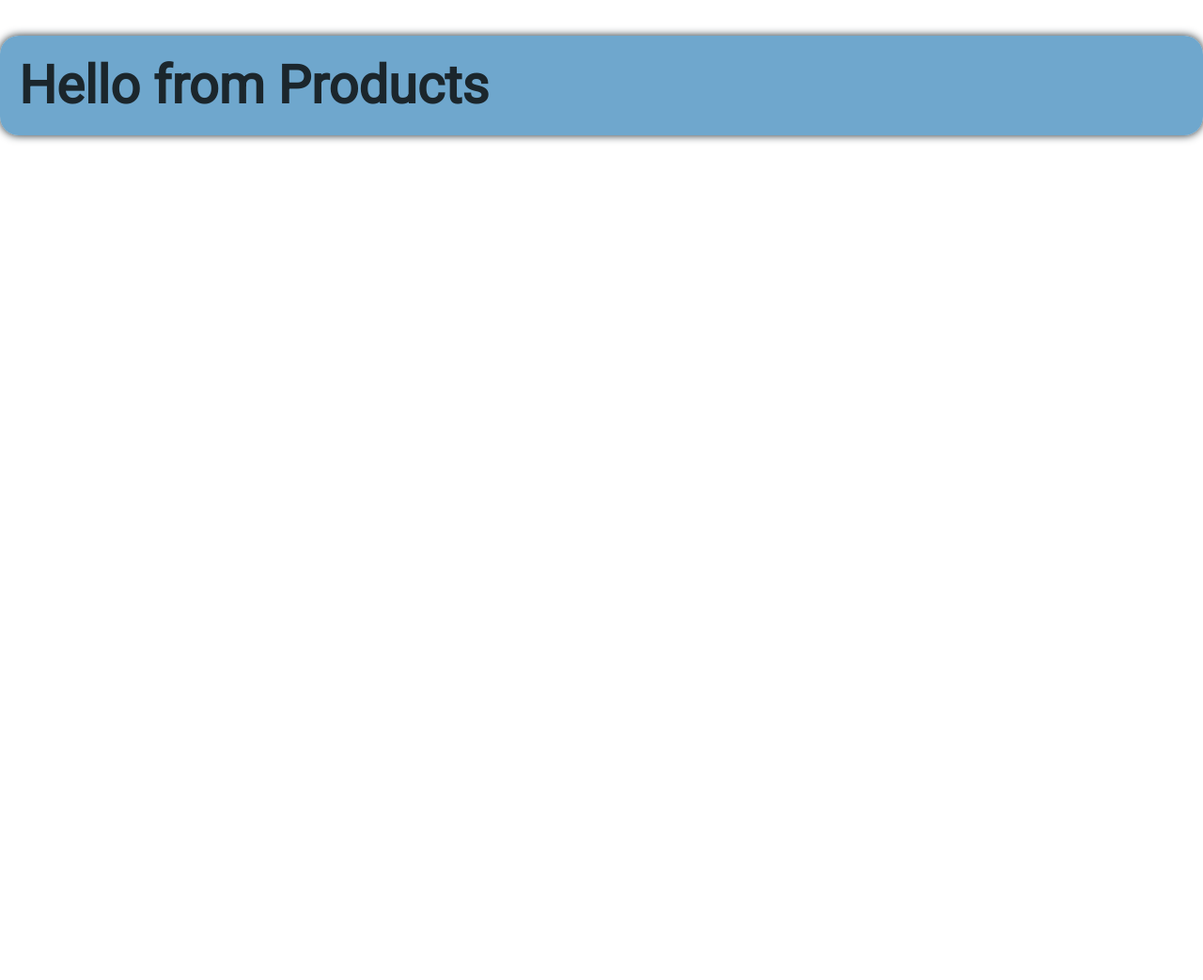
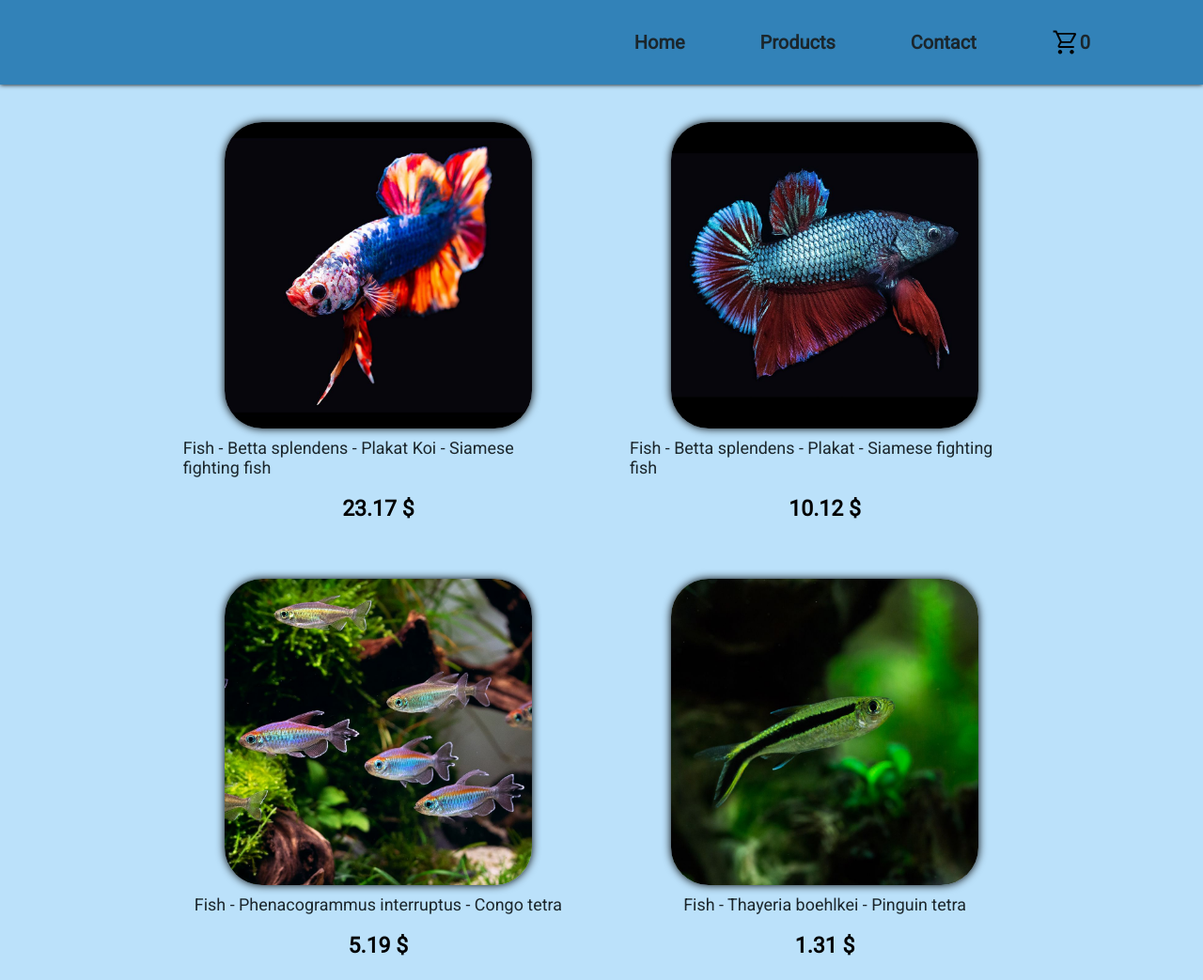
Before and after one commit to artur893/aquashop, a React app: page /products in a window 1280 px wide. Shown: the top 1043 px of the page at 94% size. Before the commit the page ends 800 px from the top, so only its background shows below. Built offline with nearby package versions, Linux system fonts and the light colour scheme.

Commit message:
Add cart function, items can be add to cart by click, basic show of cart content

```diff
--- a/public/index.html
+++ b/public/index.html
@@ -9,35 +9,10 @@
       name="description"
       content="Web site created using create-react-app"
     />
-    <link rel="apple-touch-icon" href="%PUBLIC_URL%/logo192.png" />
-    <!--
-      manifest.json provides metadata used when your web app is installed on a
-      user's mobile device or desktop. See https://developers.google.com/web/fundamentals/web-app-manifest/
-    -->
-    <link rel="manifest" href="%PUBLIC_URL%/manifest.json" />
-    <!--
-      Notice the use of %PUBLIC_URL% in the tags above.
-      It will be replaced with the URL of the `public` folder during the build.
-      Only files inside the `public` folder can be referenced from the HTML.
-
-      Unlike "/favicon.ico" or "favicon.ico", "%PUBLIC_URL%/favicon.ico" will
-      work correctly both with client-side routing and a non-root public URL.
-      Learn how to configure a non-root public URL by running `npm run build`.
-    -->
     <title>Fish online store</title>
   </head>
   <body>
     <noscript>You need to enable JavaScript to run this app.</noscript>
     <div id="root"></div>
-    <!--
-      This HTML file is a template.
-      If you open it directly in the browser, you will see an empty page.
-
-      You can add webfonts, meta tags, or analytics to this file.
-      The build step will place the bundled scripts into the <body> tag.
-
-      To begin the development, run `npm start` or `yarn start`.
-      To create a production bundle, use `npm run build` or `yarn build`.
-    -->
   </body>
 </html>
--- /dev/null
+++ b/src/components/Cart.js
@@ -0,0 +1,25 @@
+import { useState, useEffect } from 'react'
+import cartimg from '../images/cart.svg'
+import './cart.css'
+
+const Cart = (props) => {
+    const cart = props.sendCart
+
+    return (
+        <div className="cart"><img src={cartimg} alt='cart symbol'></img><span>{cart.length}</span></div>
+    )
+}
+
+const OneProduct = (props) => {
+    return (<div>{props.name} Price: {props.price}</div>)
+}
+
+const InsideCart = (props) => {
+    const cart = props.sendCart
+
+    return (
+        <div className='insidecart'>{cart.map(product => <OneProduct name={product.name} price={product.price} key={product.id}/>)}</div>
+    )
+}
+
+export { Cart, InsideCart }
--- /dev/null
+++ b/src/components/Nav.js
@@ -0,0 +1,19 @@
+import './nav.css'
+import { Cart } from './Cart.js'
+import { useState, useEffect } from 'react'
+
+const Nav = (props) => {
+    const cart = props.sendToCart
+    return (
+        <nav>
+            <ul className="navlist">
+                <li>Home</li>
+                <li>Products</li>
+                <li>Contact</li>
+                <Cart sendCart={cart}/>
+            </ul>
+        </nav>
+    )
+}
+
+export { Nav }
--- a/src/components/Products.js
+++ b/src/components/Products.js
@@ -1,7 +1,60 @@
-const Products = () => {
+import { Nav } from './Nav'
+import { InsideCart } from './Cart';
+import { useEffect, useState } from 'react';
+import './products.css'
+import image0 from '../images/f0.jpg'
+import image1 from '../images/f1.jpg'
+import image2 from '../images/f2.jpg'
+import image3 from '../images/f3.jpg'
+import image4 from '../images/f4.jpg'
+import image5 from '../images/f5.jpg'
+import image6 from '../images/f6.jpg'
+import image7 from '../images/f7.jpg'
+import add from '../images/add.svg'
+
+
+
+const Product = (props) => {
+
     return (
-        <div>
-            <h1>Hello from Products</h1>
+        <div className='card'>
+            <div className='buynow'>
+                <img src={add} alt="plus symbol"></img>
+                <p>Buy now!</p>
+            </div>
+            <img src={props.img} alt="aquarium fish" data-id={props.id} onClick={props.onClick} />
+            <p className='title'>{props.title}</p>
+            <p className='price'>{props.price} $</p>
+        </div>
+    )
+}
+const Products = (props) => {
+    const initialProducts = [
+        { id: 0, name: "Fish - Betta splendens - Plakat Koi - Siamese fighting fish", image: image0, price: 23.17 },
+        { id: 1, name: "Fish - Betta splendens - Plakat - Siamese fighting fish", image: image1, price: 10.12 },
+        { id: 2, name: "Fish - Phenacogrammus interruptus - Congo tetra", image: image2, price: 5.19 },
+        { id: 3, name: "Fish - Thayeria boehlkei - Pinguin tetra", image: image3, price: 1.31 },
+        { id: 4, name: "Fish - Pterophyllum scalare - Angelfish", image: image4, price: 5.77 },
+        { id: 5, name: "Fish - Boeseman's rainbowfish Melanotaenia - Boesemani", image: image5, price: 4.90 },
+        { id: 6, name: "Fish - Ram cichlid - Mikrogeophagus ramirezi", image: image6, price: 4.61 },
+        { id: 7, name: "Fish - Corydoras aeneus sp.black venezuela", image: image7, price: 2.87 },
+
+    ]
+    const [products, setProducts] = useState(initialProducts)
+    const [toCart, setToCart] = useState([])
+
+    const getProductById = (e) => {
+        const idString = e.target.dataset.id
+        const id = Number(idString)
+        let itemFound = products.find(product => product.id === id)
+        setToCart([...toCart, itemFound])
+    }
+
+    return (
+        <div className="products">
+            <Nav sendToCart={toCart} />
+            <InsideCart sendCart={toCart}/>
+            <div className='container'>{products.map((product) => <Product onClick={getProductById} title={product.name} img={product.image} price={product.price} id={product.id} key={product.id} />)}</div>
         </div>
     );
 };
--- /dev/null
+++ b/src/components/cart.css
@@ -0,0 +1,13 @@
+.cart>img {
+    height: 30px;
+}
+
+.cart {
+    display: flex;
+    justify-content: center;
+    align-items: center;
+}
+
+.insidecart {
+    background-color: var(--col3);
+}
--- a/src/components/home.css
+++ b/src/components/home.css
@@ -1,12 +1,3 @@
-@import url('https://fonts.googleapis.com/css2?family=Roboto&display=swap');
-
-:root {
-    --col1: rgb(27, 38, 44);
-    --col2: rgb(15, 76, 117);
-    --col3: rgb(50, 130, 184);
-    --col4: rgb(187, 225, 250);
-}
-
 .home {
     min-width: 100vw;
     min-height: 100vh;
--- /dev/null
+++ b/src/components/nav.css
@@ -0,0 +1,26 @@
+nav {
+    margin: 0;
+    background-color: var(--col3);
+    box-shadow: 0 0 5px;
+    position: sticky;
+    top: 0;
+    z-index: 1;
+}
+
+.navlist {
+    font-weight: 700;
+    margin: 0;
+    font-family: 'Roboto', sans-serif;
+    padding:  30px 120px;
+    display: flex;
+    justify-content: flex-end;
+    list-style: none;
+    gap: 80px;
+    color: var(--col1);
+}
+
+li {
+    display: flex;
+    justify-content: center;
+    align-items: center;
+}
--- /dev/null
+++ b/src/components/products.css
@@ -0,0 +1,67 @@
+body {
+    background-color: var(--col4);
+}
+
+.card>img {
+    width: 75%;
+    height: 75%;
+    border-radius: 40px;
+    box-shadow: 0 0 10px;
+    transition: 400ms ease-in-out;
+    cursor: pointer;
+}
+
+.card>img:hover {
+    opacity: 0.35;
+}
+
+.buynow {
+    color: black;
+    margin: 0;
+    padding: 0;
+    font-size: clamp(14px, 1.8vw, 40px);
+    z-index: -1;
+    position: absolute;
+    display: flex;
+    flex-direction: column;
+    justify-content: center;
+    align-items: center;
+}
+
+.buynow>img {
+    width: 75%;
+    height: 75%;
+}
+
+.card {
+    display: flex;
+    flex-direction: column;
+    justify-content: center;
+    align-items: center;
+    width: 34vw;
+    height: 34vw;
+}
+
+.container {
+    margin: 40px;
+    display: flex;
+    flex-wrap: wrap;
+    justify-content: center;
+    align-items: center;
+    gap: 40px;
+}
+
+p {
+    margin: 10px;
+}
+
+.title {
+    font-size: clamp(10px, 1.4vw, 20px);
+    font-family: 'Roboto', sans-serif;
+    color: var(--col1);
+}
+
+.price {
+    font-size: clamp(14px, 1.8vw, 24px);
+    font-weight: 700;
+}
--- a/src/index.css
+++ b/src/index.css
@@ -1,8 +1,13 @@
+@import url('https://fonts.googleapis.com/css2?family=Roboto&display=swap');
+
 :root {
     --col1: rgb(27, 38, 44);
     --col2: rgb(15, 76, 117);
     --col3: rgb(50, 130, 184);
     --col4: rgb(187, 225, 250);
+    font-size: 20px;
+    color: black;
+    font-family: 'Roboto', sans-serif;
 }
 
 body {
```
Also changed, not shown: src/images/add.svg (added), src/images/cart.svg (added), src/images/f0.jpg (added), src/images/f1.jpg (added), src/images/f2.jpg (added), src/images/f3.jpg (added), src/images/f4.jpg (added), src/images/f5.jpg (added), src/images/f6.jpg (added), src/images/f7.jpg (added).
